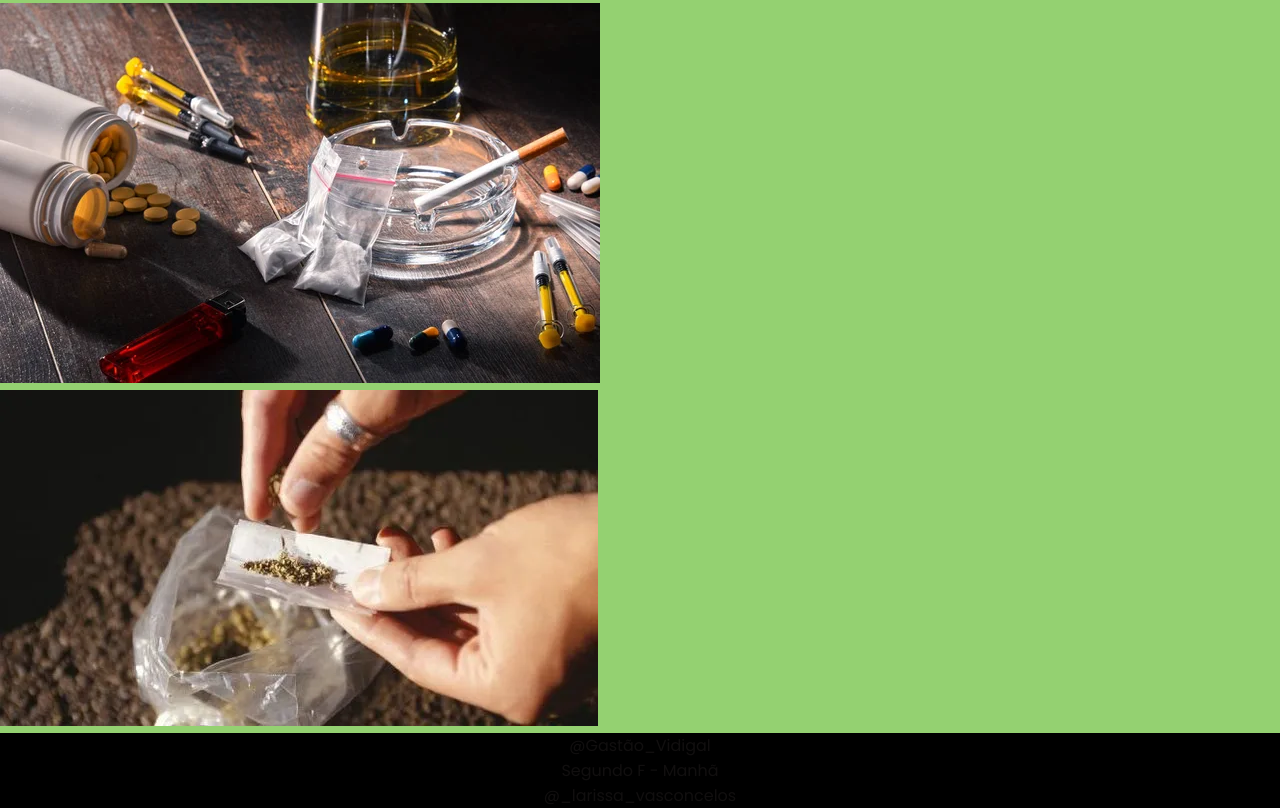
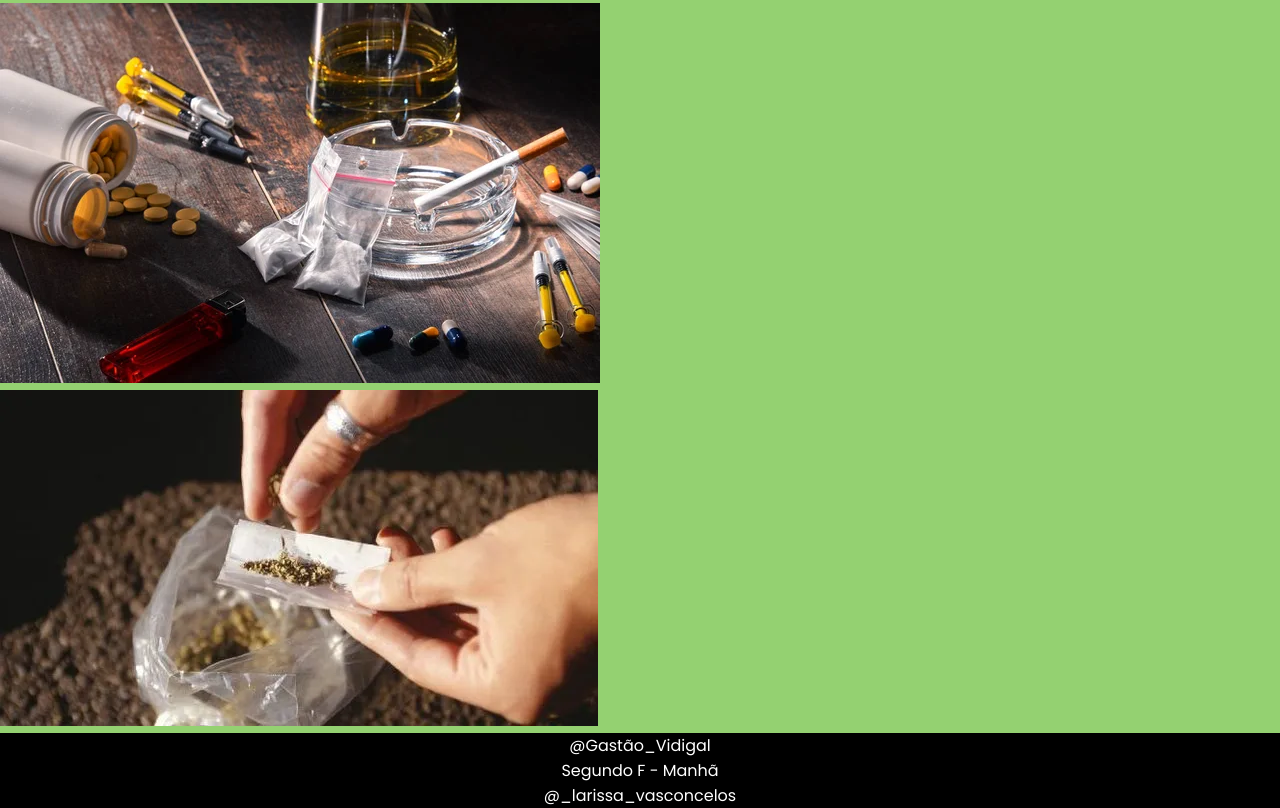
Before and after one commit to larissa360/2f2t, a plain HTML site: page index.html in a window 1280 px wide. Shown: the part 1131-1939 px from the top of the page. Drawn offline with Linux system fonts and the light colour scheme.

Commit message:
Add files via upload

```diff
--- a/drogas.css
+++ b/drogas.css
@@ -136,7 +136,7 @@ ul{
 .rodape {
     width: 100vw;
     text-align: center;
-    color: #110f0f;
+    color: #ffffff;
     background-color: var(--black);;
 }
 
```
Also changed, not shown: index.html (+1 -0 lines).
